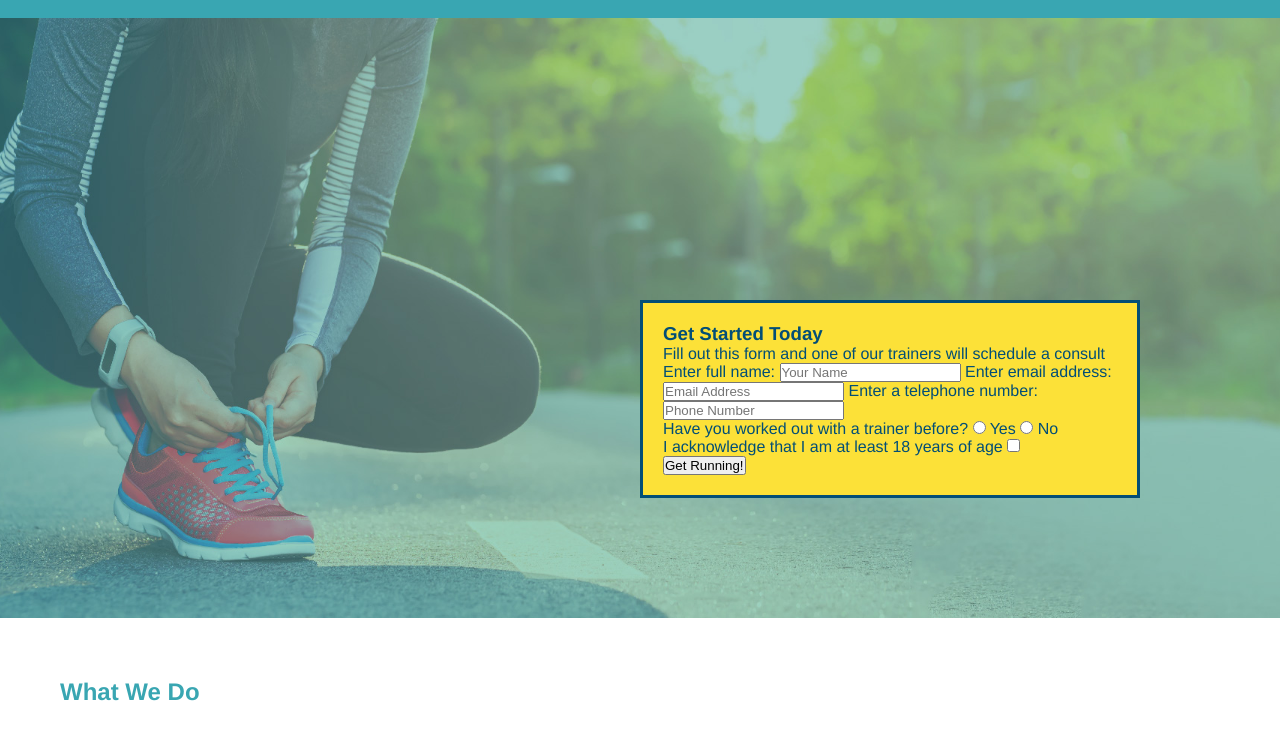
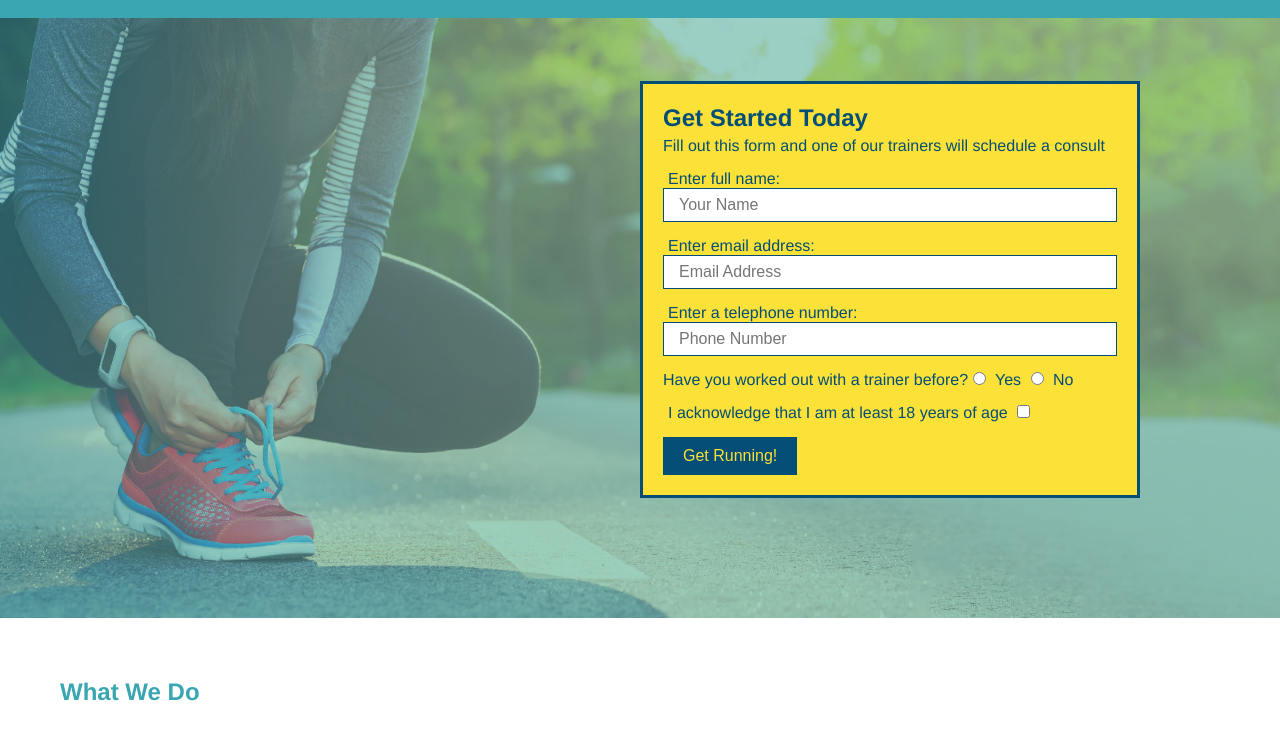
Before and after one commit to egemenelz/RunBuddy, a plain HTML site: page index.html in a window 1280 px wide. Shown: the part 64-800 px from the top of the page. Drawn offline with Linux system fonts and the light colour scheme.

Commit message:
hero style end

```diff
--- a/assests/css/style.css
+++ b/assests/css/style.css
@@ -61,6 +61,35 @@ header {
     bottom: 120px;
     right: 140px;
   }
+  .hero-form h3{
+    font-size: 24px;
+    margin: 0;
+  }
+  .hero-form p{
+    margin: 5px 0 15px 0 ;
+  }
+  .form-input {
+    font-size: 16px;
+    border: 1px solid #024e76;
+    display: block;
+    padding: 7px 15px;
+    width: 100%;
+    margin-bottom: 15px;
+  }
+  .hero-form label{
+    margin: 0 5px;
+  }
+
+  .hero-form button{
+    background-color: #024e76;
+    color: #fce138;
+    padding: 10px 20px;
+    border: none;
+    font-size: 16px;
+
+  }
+
+
 
   footer{
     background-color: #fce138;
--- a/index.html
+++ b/index.html
@@ -39,13 +39,13 @@
             <p>Fill out this form and one of our trainers will schedule a consult</p>
             <form>
                 <label for="name">Enter full name:</label>
-                <input type="text" name="name" id="name" placeholder="Your Name" />
+                <input type="text" name="name" id="name" class = "form-input" placeholder="Your Name" />
 
                 <label for="name">Enter email address:</label>
-                <input type="email" name="email" id="email" placeholder="Email Address" />
+                <input type="email" name="email" id="email" class = "form-input" placeholder="Email Address" />
 
                 <label for="name">Enter a telephone number:</label>
-                <input type="tel" name="phone" id="phone" placeholder="Phone Number" />
+                <input type="tel" name="phone" id="phone" class = "form-input" placeholder="Phone Number" />
 
                 <p>Have you worked out with a trainer before?
                     <input type="radio" name="trainer-confirm" id="trainer-yes" />
```
